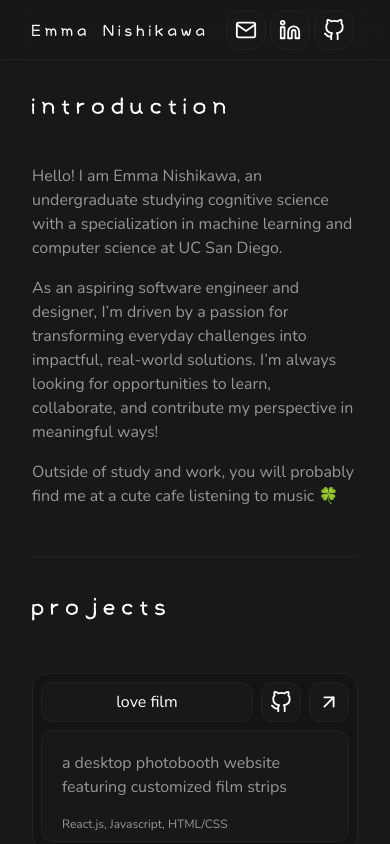
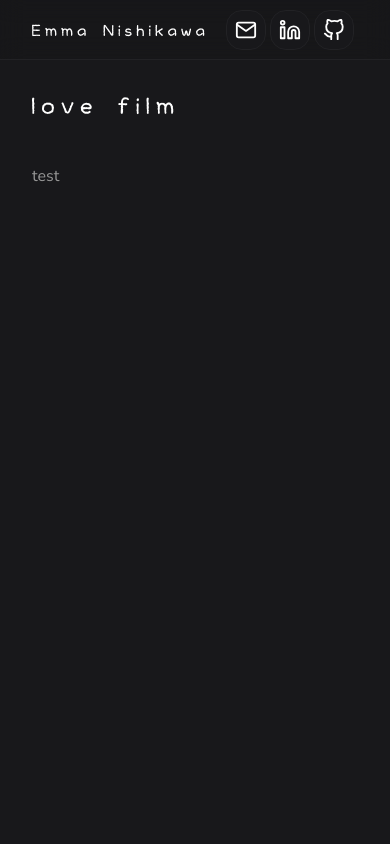
Before and after one commit to emmanishikawa/emmanishikawa.github.io, a React (Vite) app in the folder emmanishikawa/: page /project/lovefilm in a window 390 px wide. Shown: the top 844 px of the page. Built offline with nearby package versions, Linux system fonts and the light colour scheme.

Commit message:
added case study pages for each project, to be completed

```diff
--- a/emmanishikawa/package.json
+++ b/emmanishikawa/package.json
@@ -16,6 +16,7 @@
     "@tailwindcss/vite": "^4.1.11",
     "react": "^19.1.0",
     "react-dom": "^19.1.0",
+    "react-router-dom": "^7.9.3",
     "tailwindcss": "^4.1.11"
   },
   "devDependencies": {
--- a/emmanishikawa/src/App.tsx
+++ b/emmanishikawa/src/App.tsx
@@ -2,14 +2,21 @@ import './App.css'
 import MusicPlayer from './components/MusicPlayer'
 import NavBar from './components/NavBar'
 import Content from './sections/Content'
+import CaseStudy from './sections/CaseStudy'
+import { BrowserRouter as Router, Routes, Route } from 'react-router-dom'
 
 function App() {
 
   return (
     <>
-      <NavBar/>
-      <Content/>
-      <MusicPlayer/>
+      <Router>
+      <NavBar />
+      <Routes>
+        <Route path="/" element={<Content />} />
+        <Route path="/project/:slug" element={<CaseStudy />} />
+      </Routes>
+      <MusicPlayer />
+    </Router>
     </>
   )
 }
--- a/emmanishikawa/src/components/NavBar.tsx
+++ b/emmanishikawa/src/components/NavBar.tsx
@@ -1,12 +1,17 @@
 import NavButton from "./NavButton";
+import { useLocation, useNavigate } from "react-router-dom";
 
 export default function NavBar(){
 
+  const location = useLocation();
+  const navigate = useNavigate();
+
   const handleScrollToTop = () => {
-        window.scrollTo({
-          top: 0,
-          behavior: 'smooth'
-        });
+    if (location.pathname === "/") {
+      window.scrollTo({ top: 0, behavior: "smooth" });
+    } else {
+      navigate("/");
+    }
   };
 
   return (
--- a/emmanishikawa/src/components/ProjectBlock.tsx
+++ b/emmanishikawa/src/components/ProjectBlock.tsx
@@ -1,15 +1,22 @@
 import github_svg from "../assets/icons/github.svg";
 import link_svg from "../assets/icons/arrow-up-right.svg";
 import projects from "./Projects.ts";
+import { Link } from "react-router-dom";
 
 
-export default function ProjectBlock({index}: ProjectBlockProps){
+export default function ProjectBlock({ index }: { index: number }){
     return (
         <div className="flex flex-col w-full m-4 p-2 bg-accent rounded-2xl border-[1.5px] border-blue-border">
             <div className="flex w-full gap-2">
-            <div className="flex-grow h-10 flex justify-center items-center text-white bg-main rounded-xl border-[1.5px] border-blue-border">
+
+            <Link
+                to={`/project/${projects[index].slug}`}
+                className="flex-grow h-10 flex justify-center items-center text-white bg-main rounded-xl border-[1.5px] border-blue-border cursor-pointer"
+                >
                 {projects[index].project_title}
-            </div>
+            </Link>
+
+
             <button className="flex w-10 h-10 p-2 justify-center items-center bg-main rounded-xl border-[1.5px] border-blue-border cursor-pointer"
                 onClick={() => {
                                 window.open(projects[index].github_url, '_blank');
@@ -31,7 +38,3 @@ export default function ProjectBlock({index}: ProjectBlockProps){
         </div>
     )
 }
-
-interface ProjectBlockProps {
-    index: number;
-}
--- a/emmanishikawa/src/components/Projects.ts
+++ b/emmanishikawa/src/components/Projects.ts
@@ -1,16 +1,41 @@
-export default [
+export interface Project {
+  slug: string;
+  project_title: string;
+  description: string;
+  tools: string;
+  github_url: string;
+  link_url: string;
+  case_study: {
+    title: string;
+    content: any[];
+  };
+}
+
+const projects: Project[] = [
   {
+    slug: "lovefilm",
     project_title: "love film",
     description: "a desktop photobooth website featuring customized film strips",
     tools: "React.js, Javascript, HTML/CSS",
     github_url: "https://github.com/emmanishikawa/lovefilm",
     link_url: "https://lovefilm-six.vercel.app/",
+    case_study: {
+      title: "love film",
+      content: [{ type: "paragraph", text: "test" }],
+    },
   },
   {
+    slug: "portfolio",
     project_title: "portfolio",
     description: "my personal website (this)",
     tools: "React.js, HTML/CSS",
     github_url: "https://github.com/emmanishikawa/emmanishikawa",
     link_url: "https://emmanishikawa.github.io/emmanishikawa/",
+    case_study: {
+      title: "portfolio",
+      content: [{ type: "paragraph", text: "my portfolio site" }],
+    },
   },
 ];
+
+export default projects;
--- /dev/null
+++ b/emmanishikawa/src/components/caseStudyBlocks/BlockRenderer.tsx
@@ -0,0 +1,25 @@
+import ParagraphBlock from "./ParagraphBlock";
+import ImageBlock from "./ImageBlock";
+import ListBlock from "./ListBlock";
+
+interface Block {
+  type: string;
+  text?: string;
+  src?: string;
+  alt?: string;
+  items?: string[];
+  language?: string;
+}
+
+export default function BlockRenderer({ block }: { block: Block }) {
+  switch (block.type) {
+    case "paragraph":
+      return <ParagraphBlock text={block.text!} />;
+    case "image":
+      return <ImageBlock src={block.src!} alt={block.alt || ""} />;
+    case "list":
+      return <ListBlock items={block.items!} />;
+    default:
+      return null;
+  }
+}
--- /dev/null
+++ b/emmanishikawa/src/components/caseStudyBlocks/ImageBlock.tsx
@@ -0,0 +1,14 @@
+interface ImageBlockProps {
+  src: string;
+  alt: string;
+}
+
+export default function ImageBlock({ src, alt }: ImageBlockProps) {
+  return (
+    <img
+      src={src}
+      alt={alt}
+      className="my-4 rounded-xl border border-blue-border"
+    />
+  );
+}
--- /dev/null
+++ b/emmanishikawa/src/components/caseStudyBlocks/ListBlock.tsx
@@ -0,0 +1,13 @@
+interface ListBlockProps {
+  items: string[];
+}
+
+export default function ListBlock({ items }: ListBlockProps) {
+  return (
+    <ul className="list-disc list-inside my-2 ml-4">
+      {items.map((item, i) => (
+        <li key={i}>{item}</li>
+      ))}
+    </ul>
+  );
+}
--- /dev/null
+++ b/emmanishikawa/src/components/caseStudyBlocks/ParagraphBlock.tsx
@@ -0,0 +1,7 @@
+interface ParagraphBlockProps {
+  text: string;
+}
+
+export default function ParagraphBlock({ text }: ParagraphBlockProps) {
+  return <p className="my-2 text-mygray-500">{text}</p>;
+}
--- a/emmanishikawa/src/projects/Project_lovefilm.tsx
+++ b/emmanishikawa/src/projects/Project_lovefilm.tsx
@@ -0,0 +1,10 @@
+export default function Project_lovefilm(){
+    return (
+        <>
+            <div className="flex flex-col w-full h-fit pb-10 text-mygray-500 text-[16px] font-[nunito] border-b-[1.5px] border-blue-border">
+                <h1 className="font-[kodomo] text-white text-3xl my-8">love (愛) film</h1>
+                <p className="my-2">test</p>
+            </div>
+        </>
+    )
+}
--- /dev/null
+++ b/emmanishikawa/src/sections/CaseStudy.tsx
@@ -0,0 +1,27 @@
+import { useParams } from "react-router-dom";
+import projects, { type Project } from "../components/Projects";
+import BlockRenderer from "../components/caseStudyBlocks/BlockRenderer";
+
+export default function CaseStudy() {
+  const { slug } = useParams();
+  const project: Project | undefined = projects.find((p) => p.slug === slug);
+
+  if (!project) {
+    return <div className="p-6 text-red-500">Project not found.</div>;
+  }
+
+  return (
+    <div className="flex h-screen w-screen justify-center ">
+                <div className="flex flex-col relative w-screen h-auto mx-8 lg:m-0 lg:w-3xl top-14 lg:top-25 ">
+
+      <h1 className="font-[kodomo] text-white text-3xl my-8">
+        {project.case_study.title}
+      </h1>
+
+      {project.case_study.content.map((block, idx) => (
+        <BlockRenderer key={idx} block={block} />
+      ))}
+      </div>
+    </div>
+  );
+}
```
Also changed, not shown: 1 other file (tests, documents, lock files or other folders). Lines whose indentation alone changed are shown as unchanged.
